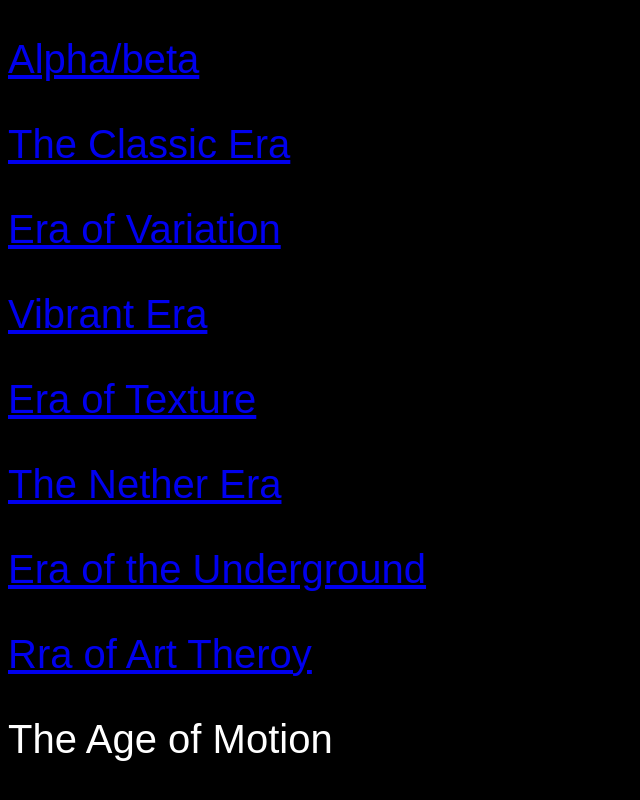
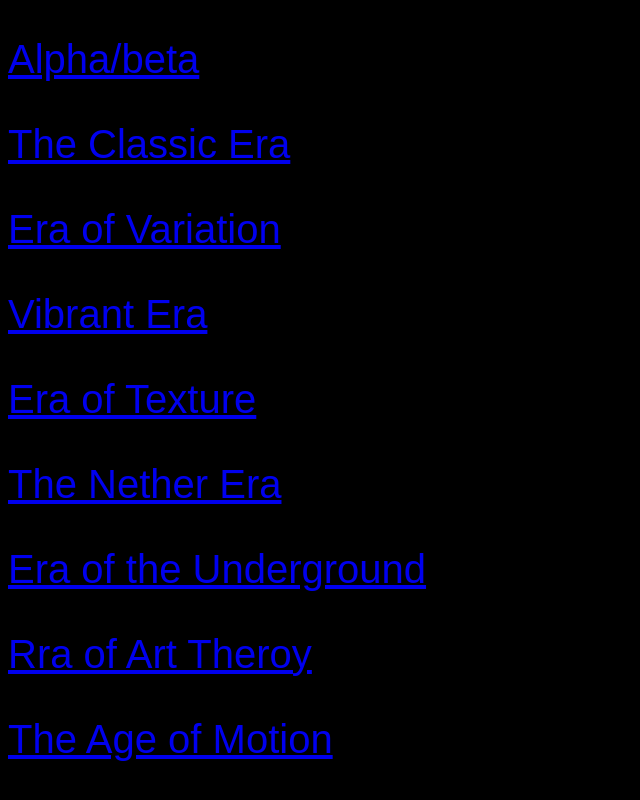
Before and after one commit to Irellavanttt/Minecraft-build-history-, a plain HTML site: page index.html in a window 1280 px wide. Shown: the part 1089-1889 px from the top of the page, without its empty margins (0-640 px from the left). Drawn offline with Linux system fonts and the light colour scheme; a web font is replaced by a local one.

Commit message:
Update index.html

```diff
--- a/index.html
+++ b/index.html
@@ -71,7 +71,7 @@
 	</p>
 
 	<p>
-		 The Age of Motion
+		<a href="https://irellavanttt.github.io/Entry-10/"> The Age of Motion </a>
 	</p>
 
 </body>
```
